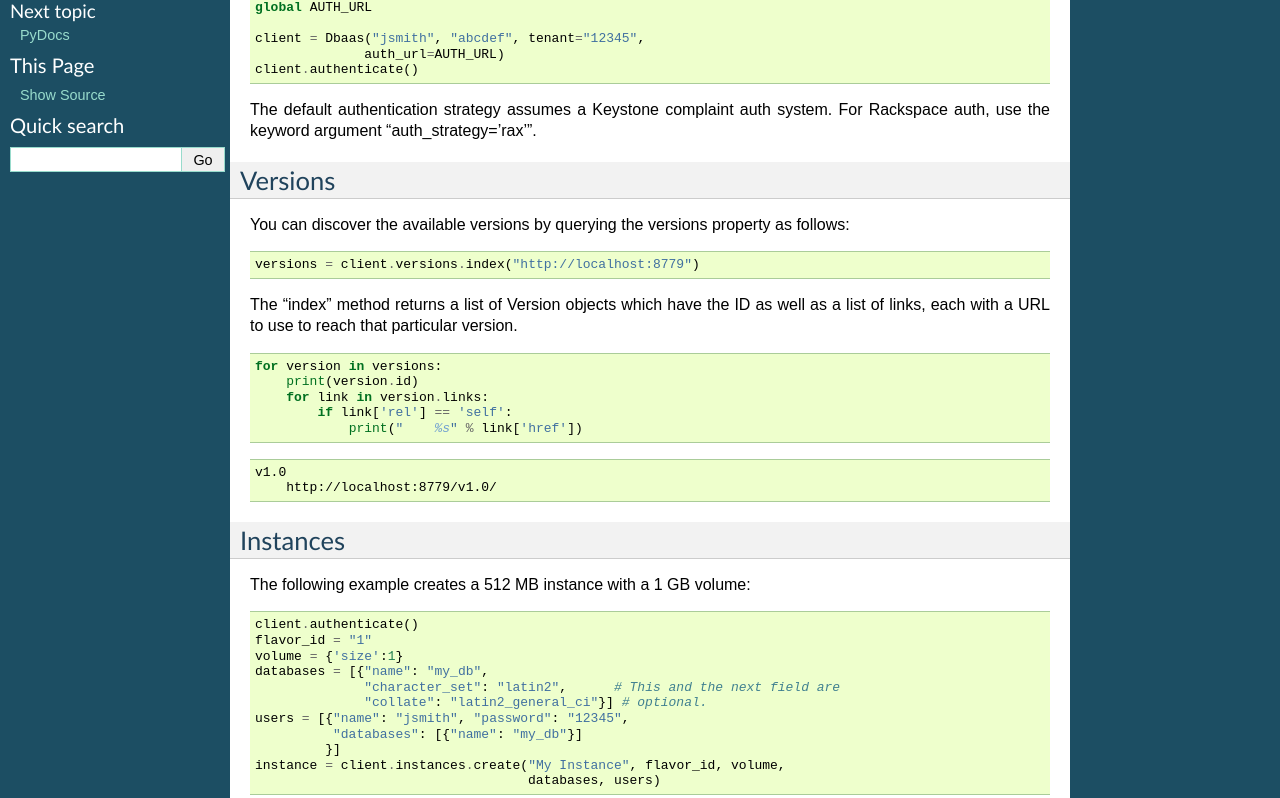
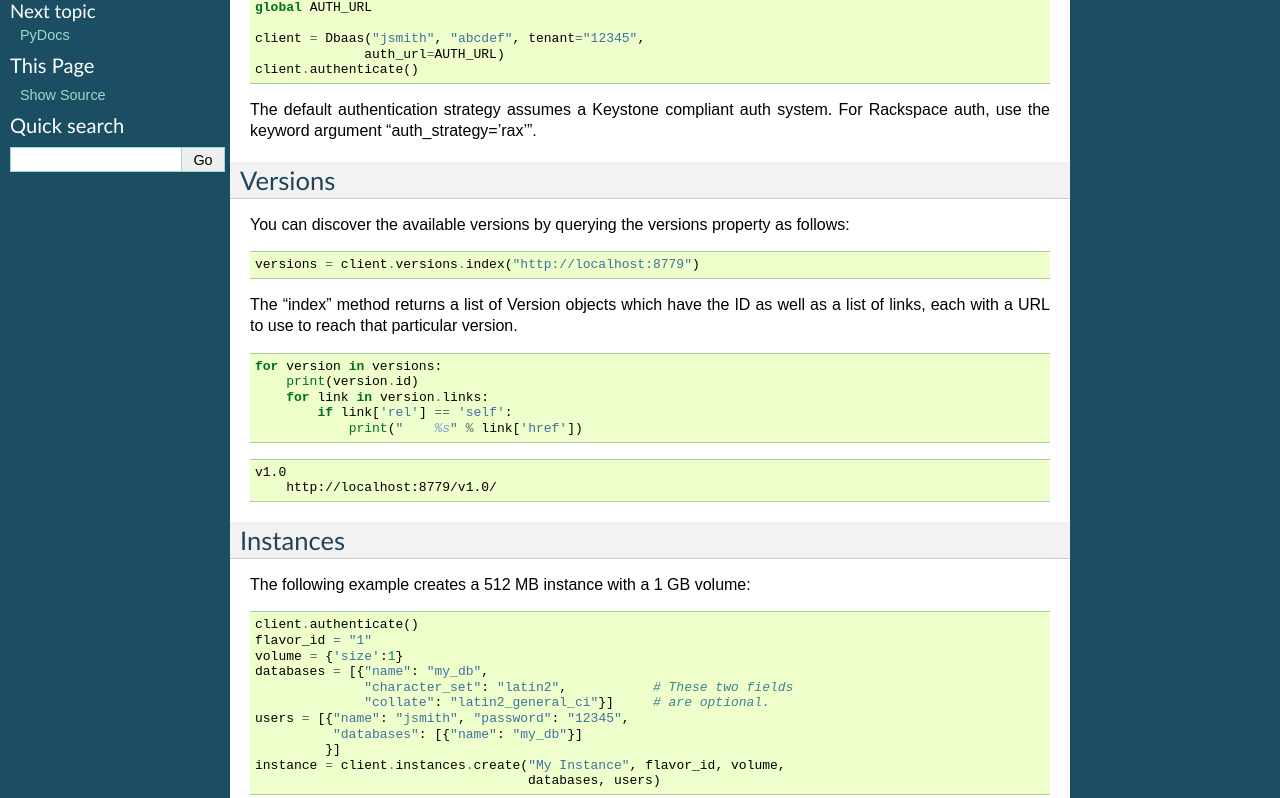
Before and after one commit to openstack/python-troveclient, a Sphinx documentation site: the page built from doc/source/usage.rst, in a window 1280 px wide. Shown: the part 265-1063 px from the top of the page. Built offline with Sphinx 7.4.7, drawn with Linux system fonts in a browser that asks for light colours.

Commit message:
Fixed typo in doc/source
There was a typo in the Authentication section of the usage.rst
file.

This has been fixed, along with some lining up of comments in the
test code to make it easier to read.

Change-Id: I342a286055246beaeadc7e763d3b75bd17c32a60

```diff
--- a/doc/source/usage.rst
+++ b/doc/source/usage.rst
@@ -75,7 +75,7 @@
                   auth_url=AUTH_URL)
     client.authenticate()
 
-The default authentication strategy assumes a Keystone complaint auth system.
+The default authentication strategy assumes a Keystone compliant auth system.
 For Rackspace auth, use the keyword argument "auth_strategy='rax'".
 
 
@@ -119,8 +119,8 @@
     flavor_id = "1"
     volume = {'size':1}
     databases = [{"name": "my_db",
-                  "character_set": "latin2",      # This and the next field are
-                  "collate": "latin2_general_ci"}] # optional.
+                  "character_set": "latin2",           # These two fields
+                  "collate": "latin2_general_ci"}]     # are optional.
     users = [{"name": "jsmith", "password": "12345",
               "databases": [{"name": "my_db"}]
              }]
```
